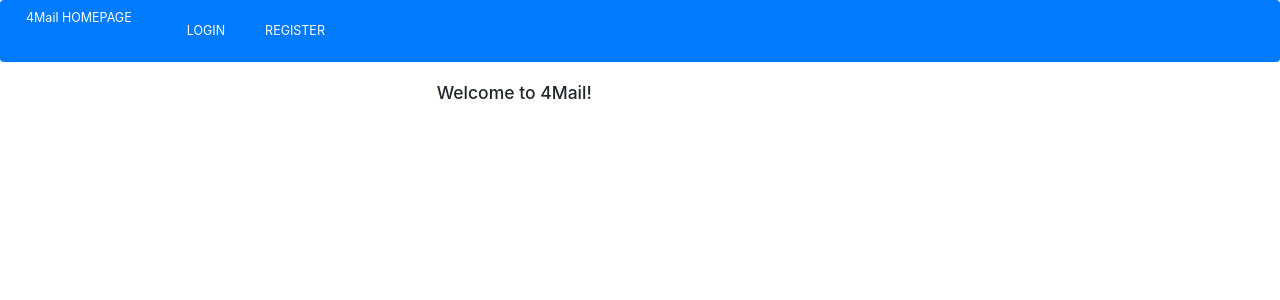
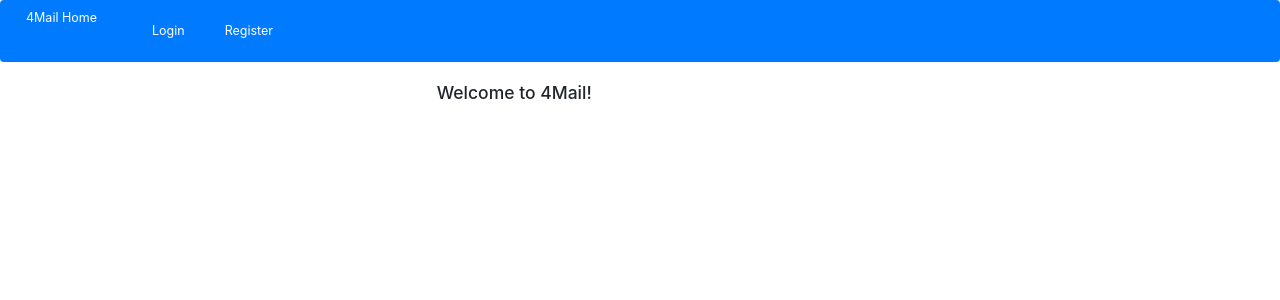
Before and after one commit to mikieyx/4Mail, a Flask app: page / in a window 1280 px wide. Shown: the top 300 px of the page. Run offline with Flask 3, Linux system fonts and the light colour scheme; some libraries are stand-ins or nearby versions.

Commit message:
Small changes to html

```diff
--- a/app/templates/base.html
+++ b/app/templates/base.html
@@ -8,7 +8,6 @@
 {% block styles %}
   {{ super() }}
   <link rel="stylesheet" href="https://maxcdn.bootstrapcdn.com/bootstrap/4.0.0/css/bootstrap.min.css" integrity="sha384-Gn5384xqQ1aoWXA+058RXPxPg6fy4IWvTNh0E263XmFcJlSAwiGgFAW/dAiS6JXm" crossorigin="anonymous">
-  <link rel="stylesheet" href="../static/css/main.css">
 {% endblock %}
 
 <!-- Block defines any scripts that the page's using -->
@@ -19,7 +18,7 @@
 <!-- Block defines the navigation bar of the page (logos, a list of links, collapse button) -->
 {% block navbar %}
   <nav class="navbar navbar-dark bg-primary navbar-expand-lg">
-    <a class="navbar-brand" href="{{ url_for('home') }}"> 4Mail HOMEPAGE </a>
+    <a class="navbar-brand" href="{{ url_for('home') }}"> 4Mail Home </a>
     <button class="navbar-toggler" type="button" data-toggle="collapse" data-target="#navbarSupportedContent" aria-controls="navbarSupportedContent" aria-expanded="false" aria-label="Toggle navigation">
       <span class="navbar-toggler-icon"></span>
     </button>
@@ -29,32 +28,32 @@
         <!-- If the user doesn't log in, renders just this links -->
         {% if current_user.is_anonymous %}
           <li class="nav-item">
-            <a class="navbar-brand" href="{{ url_for('login') }}">LOGIN</a>
+            <a class="navbar-brand" href="{{ url_for('login') }}">Login</a>
           </li>
           <li class="nav-item">
-            <a class="navbar-brand" href="{{ url_for('register') }}">REGISTER</a>
+            <a class="navbar-brand" href="{{ url_for('register') }}">Register</a>
           </li>
         {% else %} <!-- If the user logged in, renders all the below links -->
           <li class="nav-item">
-            <a class="navbar-brand" href="{{ url_for('todo') }}">TODO LIST</a>
+            <a class="navbar-brand" href="{{ url_for('todo') }}">Todo List</a>
           </li>
           <li class="nav-item">
-            <a class="navbar-brand" href="{{ url_for('news') }}">NEWS</a>
+            <a class="navbar-brand" href="{{ url_for('news') }}">News</a>
           </li>
           <li class="nav-item">
-            <a class="navbar-brand" href="{{ url_for('send_email') }}">SEND E-MAIL</a>
+            <a class="navbar-brand" href="{{ url_for('send_email') }}">Send E-Mail</a>
           </li>
         <li class="nav-item">
-            <a class="navbar-brand" href="{{ url_for('inbox') }}">INBOX</a>
+            <a class="navbar-brand" href="{{ url_for('inbox') }}">Inbox</a>
           </li>
           <li class="nav-item">
-            <a class="navbar-brand" href="{{ url_for('chat') }}">CHAT ROOM</a>
+            <a class="navbar-brand" href="{{ url_for('chat') }}">Chat Room</a>
           </li>
           <li class="nav-item">
-            <a class="navbar-brand" href="{{ url_for('logout') }}">LOGOUT</a>
+            <a class="navbar-brand" href="{{ url_for('logout') }}">Logout</a>
           </li>
           <li class="nav-item">
-            <a class="navbar-brand" href="/delete/{{current_user.id}}">DELETE ACCOUNT</a>
+            <a class="navbar-brand" href="/delete/{{current_user.id}}">Delete Account</a>
           </li>
         {% endif %}
 
```
